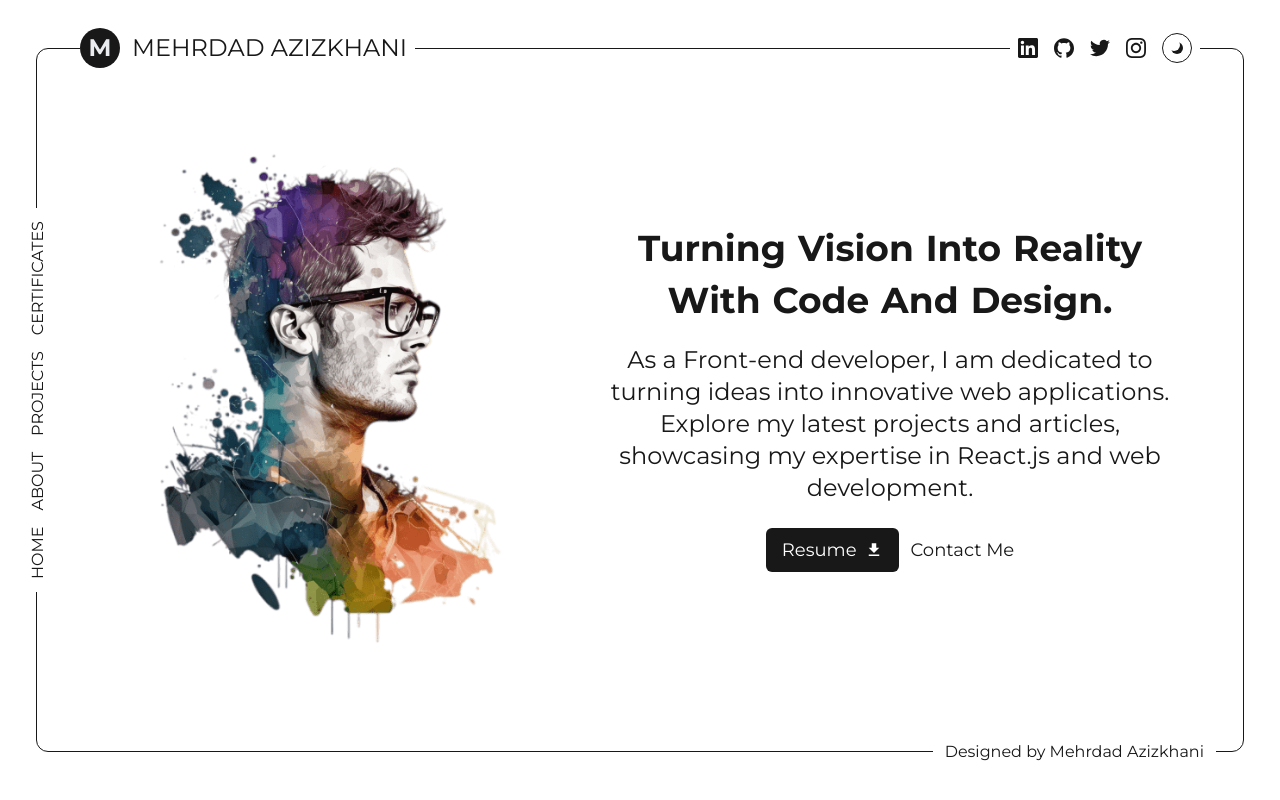
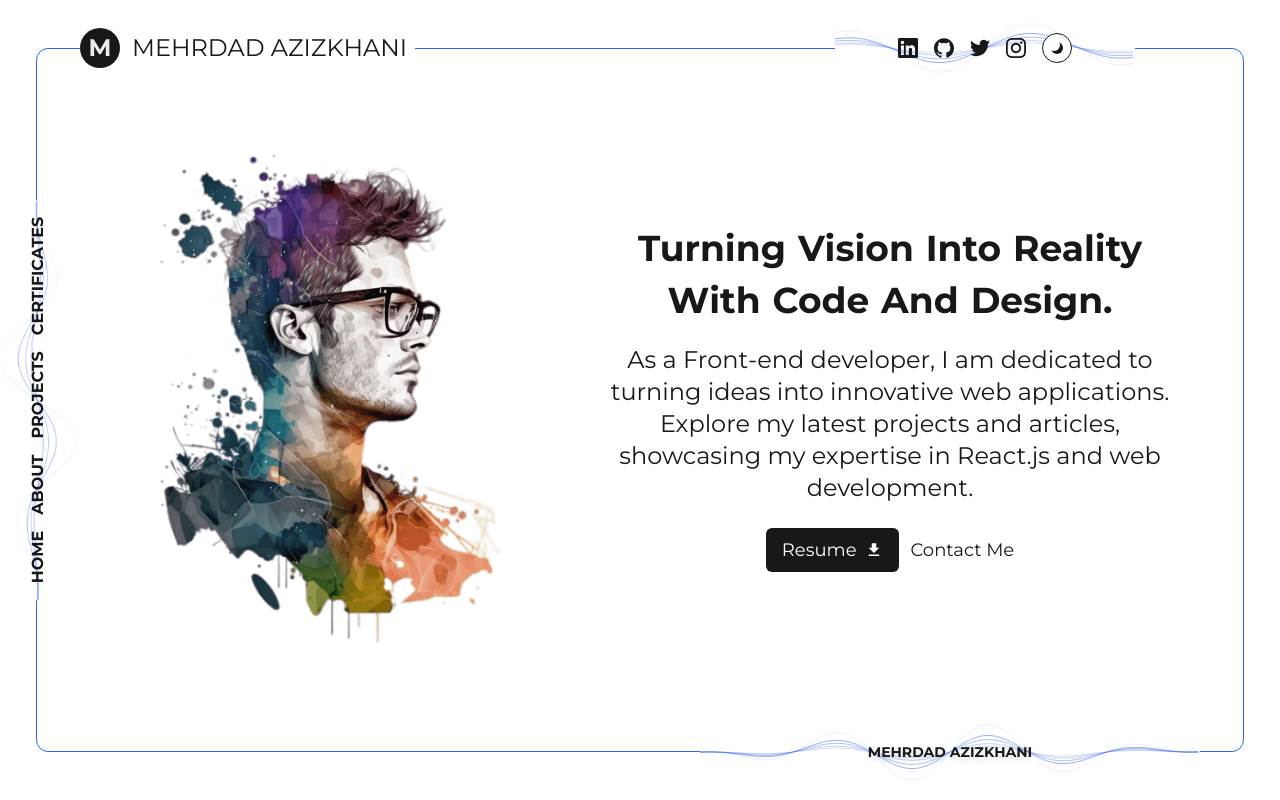
Before and after one commit to mehrdadazizkhani/portfolio, a Next.js app: page / in a window 1280 px wide. Built offline with nearby package versions, Linux system fonts and the light colour scheme.

Commit message:
Add animated sinc wave component

```diff
--- a/components/darkModeToggle/DarkModeToggle.tsx
+++ b/components/darkModeToggle/DarkModeToggle.tsx
@@ -1,9 +1,7 @@
 import { useEffect, useState } from "react";
-import { MdDarkMode, MdLightMode } from "react-icons/md";
 
 const DarkModeToggle = () => {
   const [toggle, setToggle] = useState(true);
-  const sunRays = [1, 2, 3, 4, 5, 6];
 
   useEffect(() => {
     handleDarkMode();
@@ -34,7 +32,7 @@ const DarkModeToggle = () => {
 
   return (
     <div
-      className="p-2 cursor-pointer rounded-full border border-light-content dark:border-dark-content"
+      className="p-2 z-30 cursor-pointer rounded-full border border-light-content dark:border-dark-content bg-light-primary dark:bg-dark-primary"
       onClick={handleToggle}
     >
       <div className="relative rounded-full text-2xl text-light-content dark:text-dark-content">
--- a/components/footer/Footer.tsx
+++ b/components/footer/Footer.tsx
@@ -1,11 +1,25 @@
 import React from "react";
+import SincWave from "../sincWave/SincWave";
 
 const Footer = () => {
   return (
-    <footer className="container mx-auto h-14 md:h-24 flex justify-center text-xs lg:text-base md:justify-end items-center md:pr-16 gap-4">
-      <span className="text-light-content dark:text-dark-content whitespace-nowrap bg-light-primary dark:bg-dark-primary z-10 p-3">
-        Designed by Mehrdad Azizkhani
-      </span>
+    <footer className="container mx-auto h-14 md:h-24 flex justify-center text-xs lg:text-base md:justify-end items-center md:pr-20 gap-4 overflow-hidden">
+      <div className="relative text-light-content dark:text-dark-content whitespace-nowrap z-10 w-[300px] md:w-[500px] h-40">
+        <div className="absolute w-full h-full top-0 flex left-0 bg-light-primary dark:bg-dark-primary text-light-content dark:text-dark-content">
+          <SincWave
+            color={"#3563E9"}
+            thickness={0.5}
+            scale={16}
+            frequency={0.02}
+            amplitudesMax={[120, 90, 60, 40, 200]}
+            animationSpeed={0.05}
+            animationAmplitude={0.2}
+          />
+        </div>
+        <div className="absolute text-light-content font-bold dark:text-dark-content text-sm flex justify-center items-center h-full w-full z-10 top-0 left-0 uppercase drop-shadow-md shadow-[red]">
+          mehrdad azizkhani
+        </div>
+      </div>
     </footer>
   );
 };
--- a/components/header/Header.tsx
+++ b/components/header/Header.tsx
@@ -1,6 +1,7 @@
 import Link from "next/link";
 import DarkModeToggle from "../darkModeToggle/DarkModeToggle";
 import { SiLinkedin, SiGithub, SiTwitter, SiInstagram } from "react-icons/si";
+import SincWave from "../sincWave/SincWave";
 
 const Header = () => {
   return (
@@ -13,7 +14,18 @@ const Header = () => {
           Mehrdad Azizkhani
         </span>
       </div>
-      <div className="flex items-center gap-4 bg-light-primary dark:bg-dark-primary z-20 px-2">
+      <div className="relative flex items-center gap-4 z-20 md:mr-32 mr-2">
+        <div className="absolute hidden w-[300px] h-[80px] top-[calc(50%-40px)] md:flex left-[calc(50%-150px)] bg-light-primary dark:bg-dark-primary text-light-content dark:text-dark-content">
+          <SincWave
+            color={"#3563E9"}
+            thickness={0.5}
+            scale={16}
+            frequency={0.02}
+            amplitudesMax={[120, 90, 60, 40, 200]}
+            animationSpeed={0.05}
+            animationAmplitude={0.2}
+          />
+        </div>
         <a
           className="social"
           href="https://linkedin.com/in/mehrdad-azizkhani-2a8313a5/"
--- a/components/layout/Layout.tsx
+++ b/components/layout/Layout.tsx
@@ -2,8 +2,8 @@ import { ReactNode } from "react";
 import Header from "../header/Header";
 import Navbar from "../navbar/Navbar";
 import Footer from "../footer/Footer";
-import { TbRotate2 } from "react-icons/tb";
 import { SlScreenSmartphone } from "react-icons/sl";
+import SincWave from "../sincWave/SincWave";
 
 interface Props {
   children?: ReactNode;
@@ -12,8 +12,8 @@ interface Props {
 const Layout = ({ children }: Props) => {
   return (
     <>
-      <div className="h-[100dvh] w-full bg-light-primary gap-2 dark:bg-dark-primary text-light-content dark:text-dark-content flex flex-col justify-center items-center portrait:hidden lg:landscape:hidden">
-        <div className="relative w-32 h-12">
+      <div className="relative h-[100dvh] w-full overflow-hidden bg-light-primary gap-2 dark:bg-dark-primary text-light-content dark:text-dark-content flex flex-col justify-center items-center portrait:hidden lg:landscape:hidden">
+        <div className="relative w-32 h-12 z-10">
           <SlScreenSmartphone
             size={50}
             className="absolute bottom-0 opacity-10"
@@ -27,7 +27,18 @@ const Layout = ({ children }: Props) => {
             className="absolute bottom-0 rotate-90 origin-bottom-right animate-pulse"
           />
         </div>
-        <p className="uppercase font-semibold">please turn your phone</p>
+        <p className="uppercase font-semibold z-10">please turn your phone</p>
+        <div className="absolute h-full w-full top-8 left-0 opacity-70">
+          <SincWave
+            color={"#3563E9"}
+            thickness={1}
+            scale={21}
+            frequency={0.02}
+            amplitudesMax={[150, 90, 50, 40, 300]}
+            animationSpeed={0.05}
+            animationAmplitude={0.2}
+          />
+        </div>
       </div>
       <main className="bg-light-primary dark:bg-dark-primary relative landscape:hidden lg:landscape:block">
         <Header />
@@ -40,7 +51,7 @@ const Layout = ({ children }: Props) => {
         <Footer />
         <div className="absolute top-0 w-full h-full flex justify-center items-center">
           <div className="mx-auto container flex justify-center items-center">
-            <div className="md:h-[calc(100vh-96px)] h-[calc(100dvh-56px)] rounded-xl md:w-[calc(100%-72px)] w-[calc(100%-50px)] border border-light-content dark:border-dark-content"></div>
+            <div className="md:h-[calc(100vh-96px)] h-[calc(100dvh-56px)] rounded-xl md:w-[calc(100%-72px)] w-[calc(100%-50px)] border border-light-accent dark:border-dark-accent"></div>
           </div>
         </div>
       </main>
--- a/components/navbar/NavItem.tsx
+++ b/components/navbar/NavItem.tsx
@@ -7,9 +7,8 @@ interface Props {
 
 const NavItem = ({ title, to }: Props) => {
   return (
-    <div className="group w-fit h-fit uppercase text-light-content dark:text-dark-content">
+    <div className="group w-fit h-fit uppercase font-bold text-light-content dark:text-dark-content">
       <Link href={to}>{title}</Link>
-      {/* <div className="h-[1px] w-0 bg-light-content dark:bg-dark-content transition-all duration-300 group-hover:w-full"></div> */}
     </div>
   );
 };
--- a/components/navbar/Navbar.tsx
+++ b/components/navbar/Navbar.tsx
@@ -1,11 +1,23 @@
+import SincWave from "../sincWave/SincWave";
 import NavItem from "./NavItem";
 
 const Navbar = () => {
   return (
     <div className="absolute top-0 w-full h-full flex justify-center items-center z-10">
       <div className="container mx-auto">
-        <div className="w-7 h-96 ml-3 md:ml-6 flex justify-center items-center bg-light-primary dark:bg-dark-primary">
-          <div className="flex gap-4 -rotate-90 h-fit">
+        <div className="w-7 h-96 ml-3 md:ml-6 flex justify-center items-center">
+          <div className="relative flex gap-4 -rotate-90 h-fit">
+            <div className="absolute left-[calc(50%-200px)] top-[calc(50%-56px)] -z-10 w-[400px] h-[110px] bg-light-primary dark:bg-dark-primary">
+              <SincWave
+                color={"#3563E9"}
+                thickness={0.5}
+                scale={21}
+                frequency={0.02}
+                amplitudesMax={[150, 90, 50, 40, 300]}
+                animationSpeed={0.05}
+                animationAmplitude={0.2}
+              />
+            </div>
             <NavItem title="home" to="/" />
             <NavItem title="about" to="" />
             <NavItem title="projects" to="" />
--- /dev/null
+++ b/components/sincWave/SincWave.tsx
@@ -0,0 +1,146 @@
+import React, { useRef, useEffect } from "react";
+
+interface SincWaveProps {
+  color: string;
+  thickness: number;
+  scale: number;
+  frequency: number;
+  amplitudesMax: number[];
+  animationSpeed: number;
+  animationAmplitude: number;
+}
+
+const SincWave: React.FC<SincWaveProps> = ({
+  color,
+  thickness,
+  scale,
+  frequency,
+  amplitudesMax,
+  animationSpeed,
+  animationAmplitude,
+}) => {
+  // Get canvas ref using useRef hook
+  const canvasRef = useRef<HTMLCanvasElement>(null);
+
+  // Draw the waves using canvas context
+  const drawWaves = (
+    canvas: HTMLCanvasElement,
+    waveColor: string,
+    waveThickness: number,
+    waveScale: number,
+    waveFrequency: number,
+    waveAmplitudes: number[]
+  ) => {
+    const ctx = canvas.getContext("2d");
+    if (!ctx) return;
+
+    ctx.clearRect(0, 0, canvas.width, canvas.height);
+    let waveOpacity = 1;
+    for (let i = 0; i < waveAmplitudes.length; i++) {
+      ctx.beginPath();
+      ctx.strokeStyle = waveColor;
+      ctx.lineWidth = waveThickness;
+      ctx.globalAlpha = waveOpacity;
+      for (let x = -canvas.width / 2; x < canvas.width / 2; x++) {
+        const y =
+          Math.sin(x * waveFrequency) *
+          (Math.sin(x / waveScale) / (x / waveScale)) *
+          waveAmplitudes[i];
+        if (x === -canvas.width / 2) {
+          ctx.moveTo(canvas.width / 2 + x, canvas.height / 2 - y);
+        } else {
+          ctx.lineTo(canvas.width / 2 + x, canvas.height / 2 - y);
+        }
+      }
+      ctx.stroke();
+      waveOpacity -= 0.2;
+    }
+    ctx.globalAlpha = 1;
+  };
+
+  // Animate the waves using requestAnimationFrame
+  const animateWaves = (
+    canvas: HTMLCanvasElement,
+    waveColor: string,
+    waveThickness: number,
+    waveScale: number,
+    waveFrequency: number,
+    amplitudesMax: number[],
+    animationSpeed: number,
+    animationAmplitude: number
+  ) => {
+    const waveAmplitudes = Array(amplitudesMax.length).fill(0);
+    let time = 0;
+    const phases = Array(amplitudesMax.length).fill(0);
+    const phaseSpeeds = Array(amplitudesMax.length).fill(
+      Math.random() * 0.1 + 0.1
+    );
+    const phaseAmplitudes = Array(amplitudesMax.length).fill(
+      Math.random() * 0.3 + 0.1
+    );
+
+    const animate = () => {
+      time += animationSpeed;
+      for (let i = 0; i < amplitudesMax.length; i++) {
+        const phaseOffset =
+          Math.sin(time * phaseSpeeds[i]) * phaseAmplitudes[i];
+        phases[i] = Math.sin(time) * animationAmplitude + phaseOffset;
+        waveAmplitudes[i] =
+          amplitudesMax[i] *
+          Math.abs(Math.sin(time * phaseSpeeds[i] + phases[i])) *
+          0.5;
+      }
+
+      drawWaves(
+        canvas,
+        waveColor,
+        waveThickness,
+        waveScale,
+        waveFrequency,
+        waveAmplitudes
+      );
+      requestAnimationFrame(animate);
+    };
+
+    const animationId = requestAnimationFrame(animate);
+
+    return () => cancelAnimationFrame(animationId);
+  };
+
+  // Call animateWaves on component mount and clean up on unmount
+  useEffect(() => {
+    const canvas = canvasRef.current;
+    if (!canvas) return;
+
+    canvas.width = canvas.offsetWidth;
+    canvas.height = canvas.offsetHeight;
+
+    canvas.style.width = "100%";
+    canvas.style.height = "100%";
+
+    animateWaves(
+      canvas,
+      color,
+      thickness,
+      scale,
+      frequency,
+      amplitudesMax,
+      animationSpeed,
+      animationAmplitude
+    );
+
+    return () => cancelAnimationFrame(animateWaves);
+  }, [
+    color,
+    thickness,
+    scale,
+    frequency,
+    amplitudesMax,
+    animationSpeed,
+    animationAmplitude,
+  ]);
+
+  return <canvas ref={canvasRef} />;
+};
+
+export default SincWave;
--- a/styles/globals.css
+++ b/styles/globals.css
@@ -4,7 +4,7 @@
 
 @layer components {
   .social {
-    @apply text-2xl text-light-content transition-transform duration-300 hover:-translate-y-1 dark:text-dark-content;
+    @apply text-2xl z-30 text-light-content transition-transform duration-300 hover:-translate-y-1 dark:text-dark-content;
   }
 
   .sun {
--- a/tailwind.config.js
+++ b/tailwind.config.js
@@ -30,7 +30,6 @@ module.exports = {
     extend: {
       animation: {
         "spin-slow": "spin 30s linear infinite",
-        "spin-slow-once": "spin 30s linear",
       },
     },
   },
```
